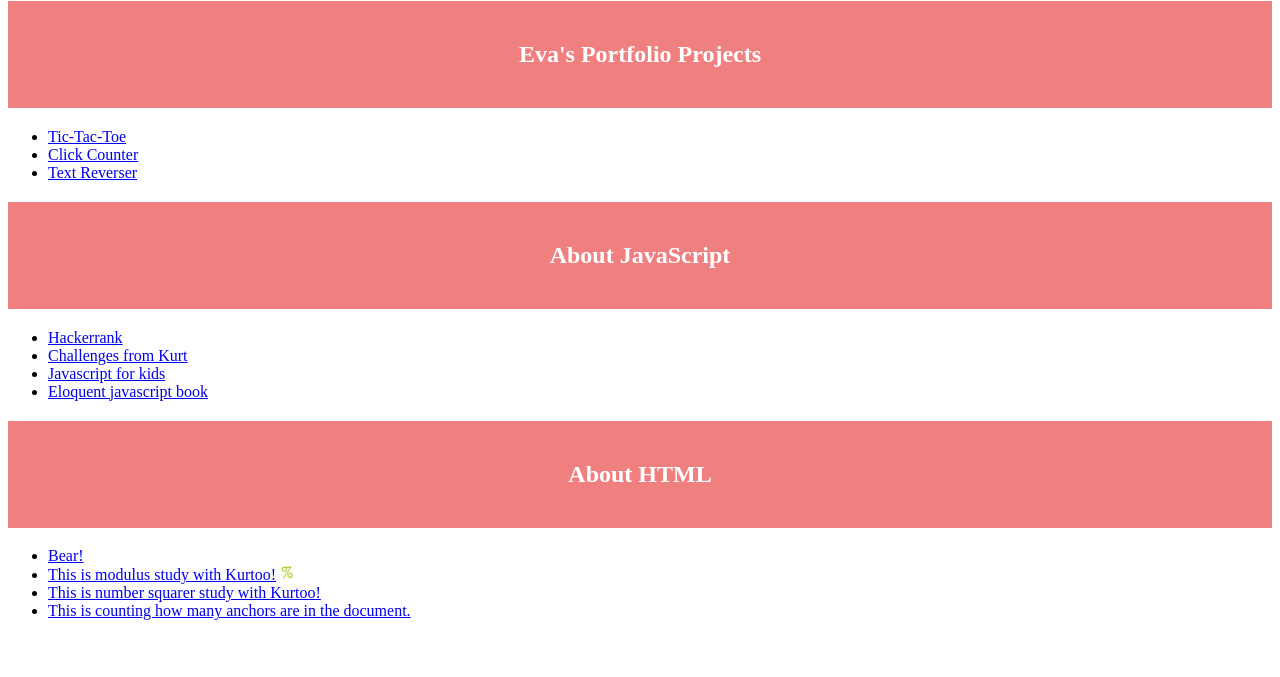
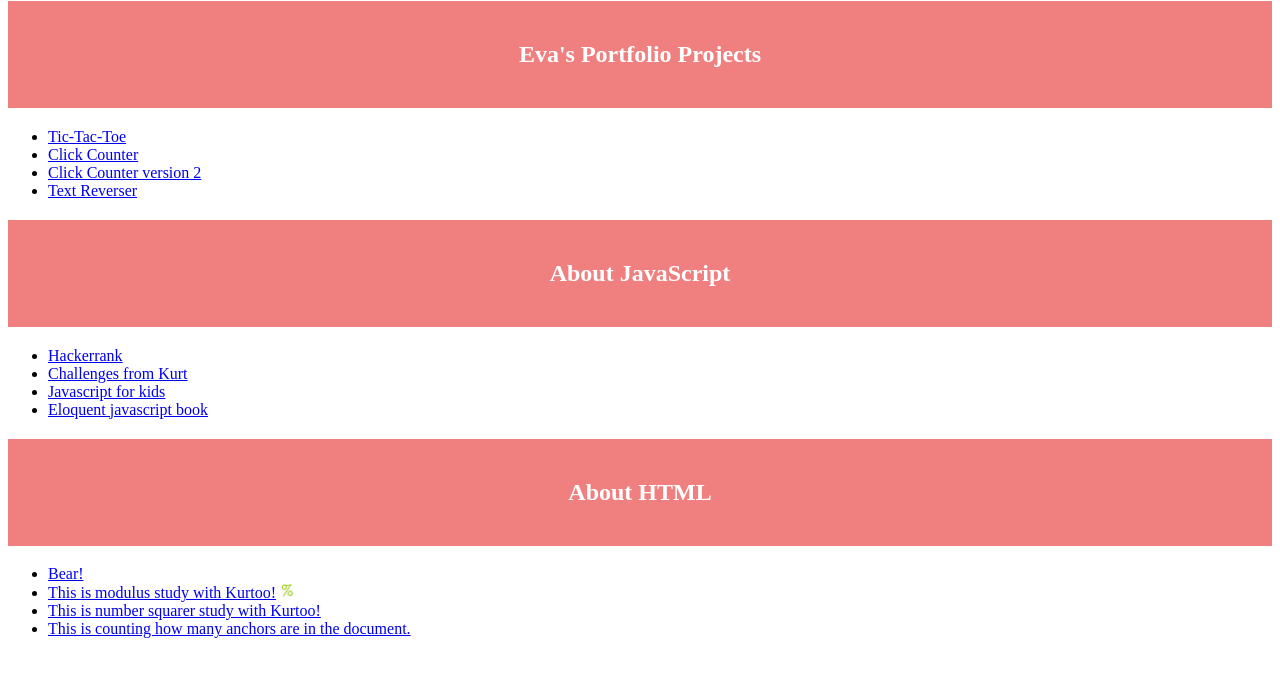
Before and after one commit to EvaTomlinson/study-notes, a plain HTML site: page index.html in a window 1280 px wide. Shown: the part 79-756 px from the top of the page. Drawn offline with Linux system fonts and the light colour scheme.

Commit message:
Update index.html

```diff
--- a/index.html
+++ b/index.html
@@ -21,6 +21,7 @@
     <ul>
       <li><a href="tic-tac-toe/game.html">Tic-Tac-Toe</a></li>
       <li><a href="click-counter/counter.html">Click Counter</a></li>
+      <li><a href="react/click-counter.html">Click Counter version 2</a></li>
       <li><a href="text-reverser/reverser.html">Text Reverser</a></li>
     </ul>
 
```
